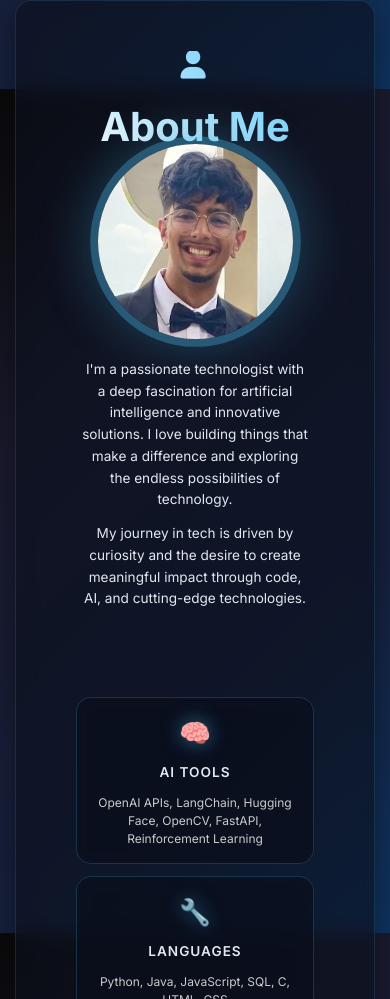
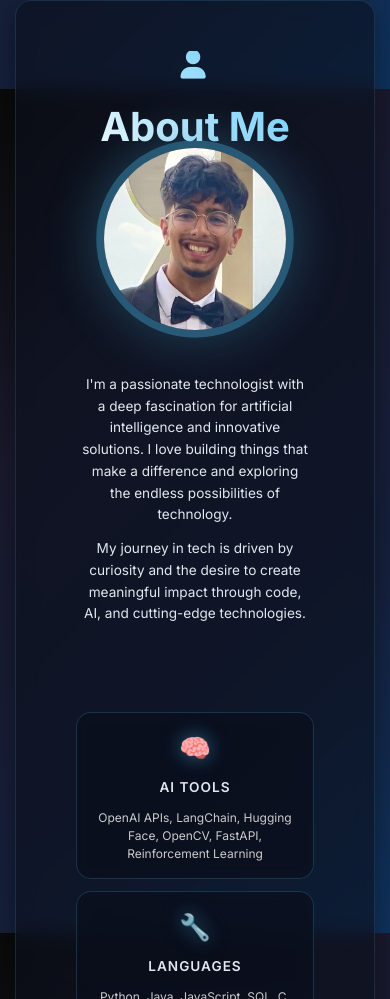
Before and after one commit to krishnarula2/personal-portfolio, a plain HTML site: page index.html in a window 390 px wide. Shown: the part 755-1754 px from the top of the page. Drawn offline with Linux system fonts and the light colour scheme.

Commit message:
reducing image icon size

```diff
--- a/styles.css
+++ b/styles.css
@@ -1077,7 +1077,7 @@ body.scrolling::after {
         display: block !important;
         width: 100% !important;
         text-align: center !important;
-        margin: 0 0 30px 0 !important;
+        margin: 0 0 20px 0 !important;
         clear: both !important;
         float: none !important;
     }
@@ -1113,8 +1113,10 @@ body.scrolling::after {
     /* Force clean layout */
     .image-placeholder {
         float: none !important;
-        margin: 0 auto !important;
+        margin: 0 auto 20px auto !important;
         position: relative !important;
+        width: 80px !important;
+        height: 80px !important;
     }
 
     /* MOBILE AI TOOLS SECTION FIX */
@@ -1150,6 +1152,14 @@ body.scrolling::after {
         line-height: 1.5 !important;
         text-align: center !important;
         color: #cccccc !important;
+    }
+
+    /* Profile image sizing */
+    .profile-image {
+        width: 100% !important;
+        height: 100% !important;
+        object-fit: cover !important;
+        border-radius: 50% !important;
     }
 
     /* FIXED STATS SECTION - NO MORE TEXT CUTOFF */
@@ -1496,9 +1506,9 @@ body.scrolling::after {
     }
 
     .image-placeholder {
-        width: 85px !important;
-        height: 85px !important;
-        margin: 0 auto !important;
+        width: 70px !important;
+        height: 70px !important;
+        margin: 0 auto 15px auto !important;
     }
 
     .image-placeholder i {
@@ -1836,8 +1846,8 @@ section {
 }
 
     .image-placeholder {
-    width: 85px;
-    height: 85px;
+        width: 80px !important;
+        height: 80px !important;
         background: rgba(10, 15, 28, 0.5);
         border: 2px solid rgba(79, 195, 247, 0.3);
         border-radius: 50%;
@@ -1846,6 +1856,7 @@ section {
         justify-content: center;
         backdrop-filter: blur(8px);
         transition: all 0.3s ease;
+        margin: 0 auto 20px auto !important;
     }
 
 .image-placeholder:hover {
```
Lines whose indentation alone changed are shown as unchanged.
